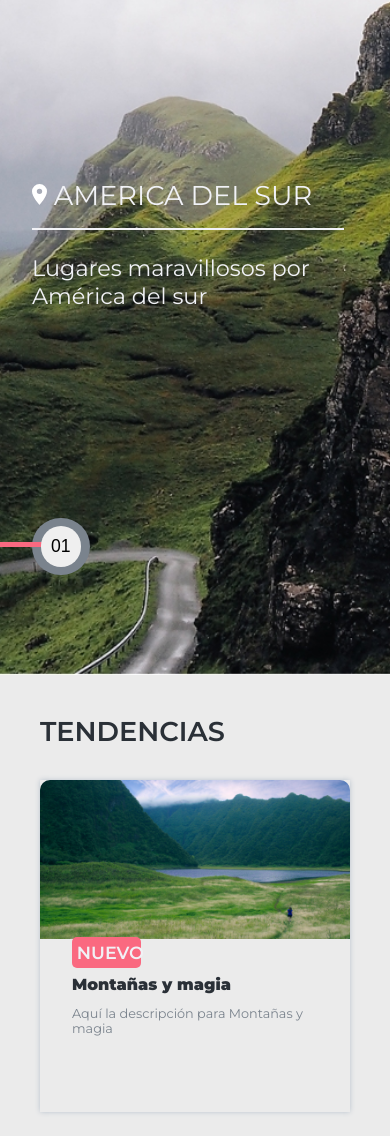
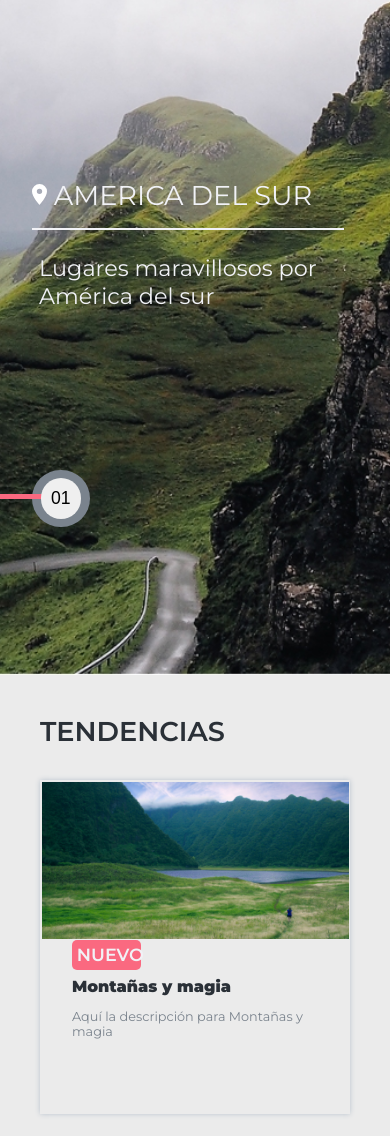
Before and after one commit to JPGallegos1/test24, a plain HTML site: page index.html in a window 390 px wide. Shown: the part 169-1305 px from the top of the page. Drawn offline with Linux system fonts and the light colour scheme.

Commit message:
fixed mobile version in chrome

```diff
--- a/css/sass/_blog.scss
+++ b/css/sass/_blog.scss
@@ -4,8 +4,12 @@ section.blog {
   bottom: 5rem;
 
   @include phone {
+    bottom: 0rem;
+    padding: 2rem 2rem;
+  }
+
+  @include tablet{
     bottom: 13rem;
-    padding: 2rem 2rem;
   }
 
   .main-content {
--- a/css/sass/_hero.scss
+++ b/css/sass/_hero.scss
@@ -38,7 +38,7 @@ section.hero {
         display: flex;
         justify-content: center;
         position: relative;
-        top: 13rem;
+        top: 10rem;
         left: 2rem;
 
         @include phone {
@@ -99,13 +99,14 @@ section.hero {
       }
 
       h3 {
+        width: 80%;
+        margin: 0 auto;
         font-size: 1.4rem;
         font-weight: 500;
-        margin: 0 0 0 2rem;
 
         @include phone{
           font-size: 1.5rem;
-
+          margin: 0 0 0 2rem;
         }
       }
 
--- a/css/sass/_tendencies.scss
+++ b/css/sass/_tendencies.scss
@@ -2,7 +2,7 @@
   background-color: $mainGray;
   padding: 2.5rem 2.5rem;
   transition: background-color 0.3s ease-in-out;
-  height: 90vh;
+  height: 110vh;
 
   @include phone {
     padding: 4rem 0 0 0;
@@ -78,9 +78,14 @@
       }
 
       img {
-        width: 100%;
-        border-top-left-radius: 10px;
-        border-top-right-radius: 10px;
+        width: 99%;
+        margin: 2px;
+        border-radius: 0;
+        @include phone{
+          width: 100%;
+          border-top-left-radius: 10px;
+          border-top-right-radius: 10px;
+        }
       }
 
       .description {
```
Also changed, not shown: css/app.css, 1 other file.
